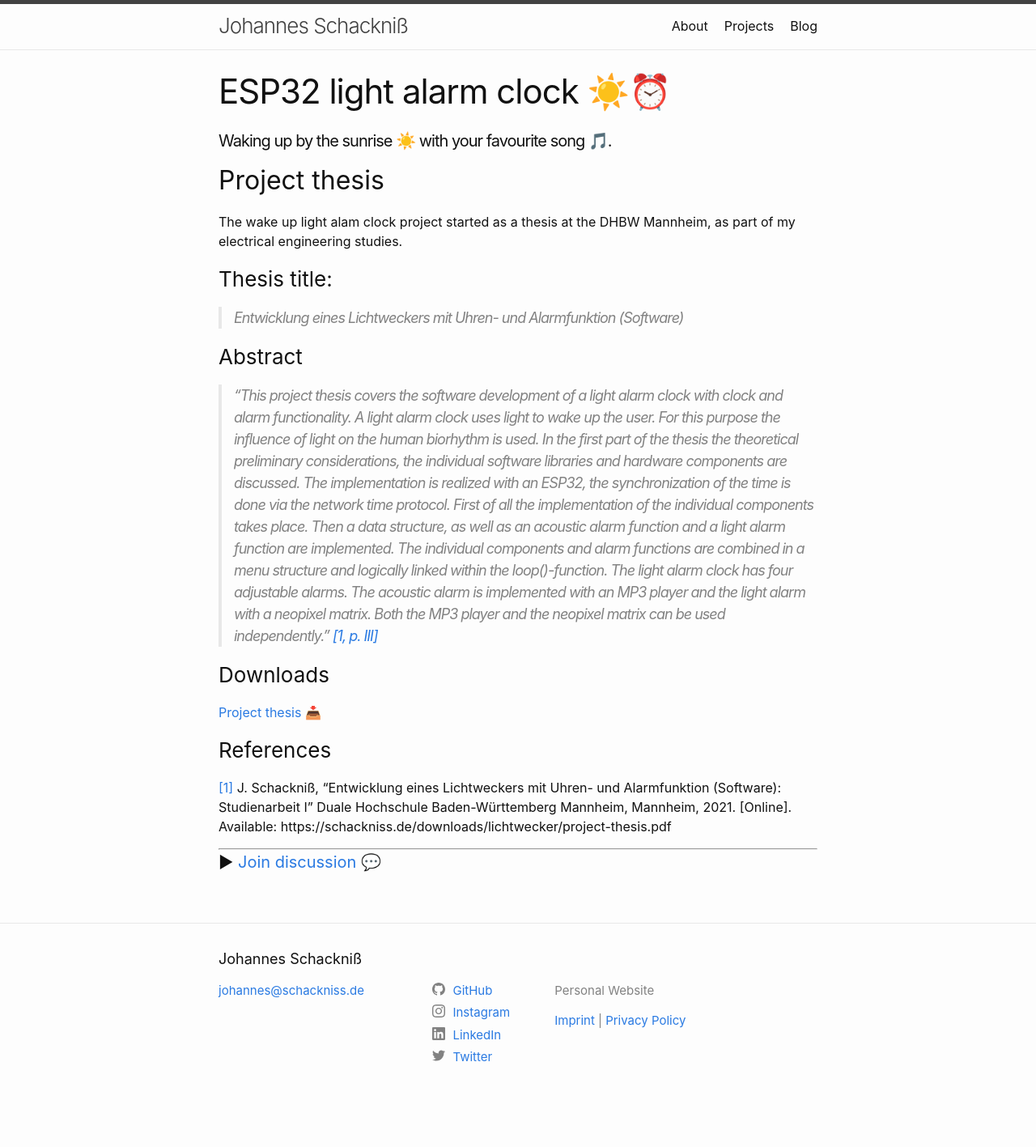
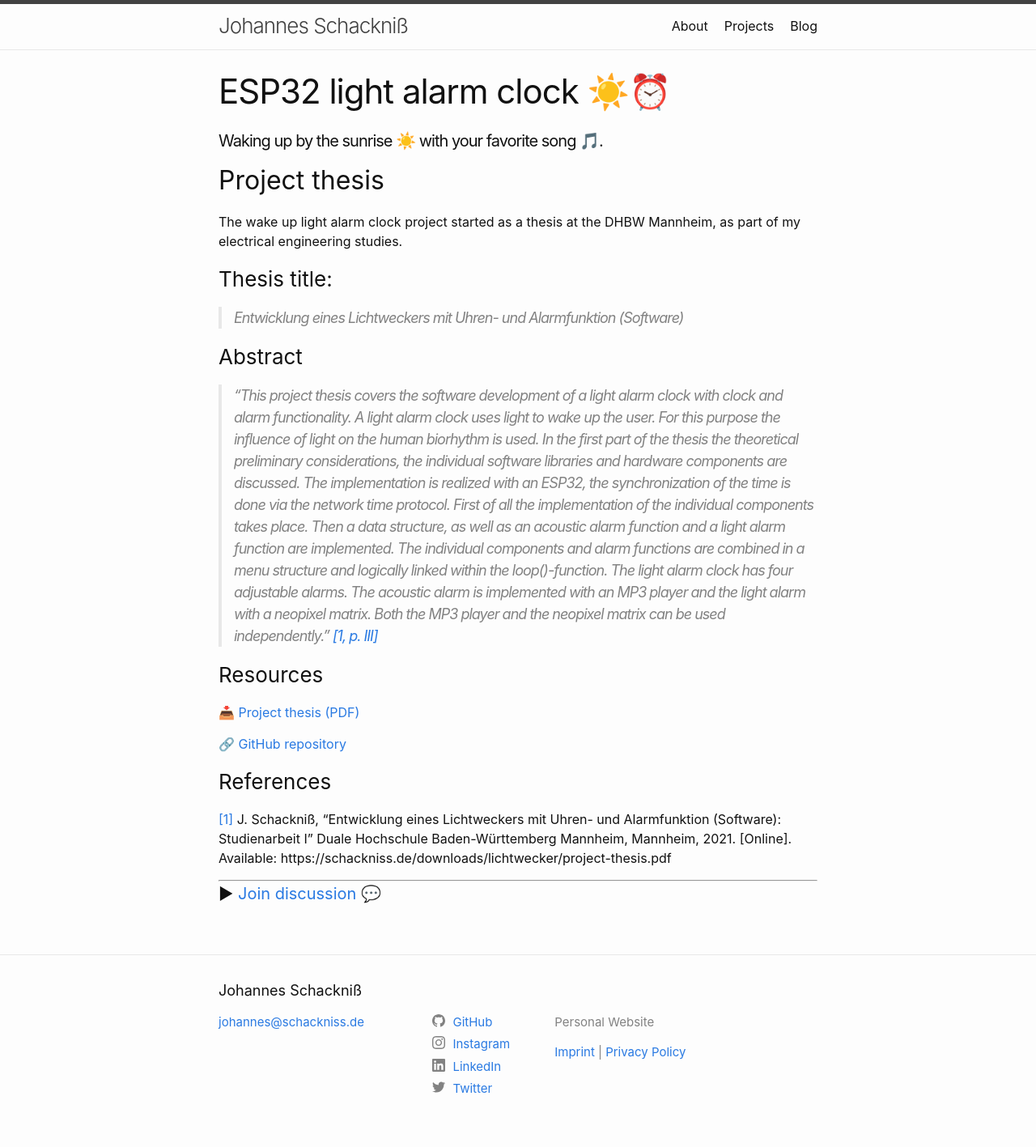
Before and after one commit to schackniss/schackniss.de, a Jekyll site: the page built from _projects/lichtwecker.md, in a window 1280 px wide. Shown: the whole page at 81% size. Built offline with Jekyll 4.4.1, drawn with Linux system fonts in a browser that asks for light colours; before the commit the page ends 1378 px from its top, so only the background shows below that.

Commit message:
[Add] link to github repository

```diff
--- a/_projects/lichtwecker.md
+++ b/_projects/lichtwecker.md
@@ -1,12 +1,12 @@
 ---
 layout: project
 title: ESP32 light alarm clock ☀️⏰
-description: Waking up by the sunrise ☀️ with your favourite song 🎵.
+description: Waking up by the sunrise ☀️ with your favorite song 🎵.
 project: lichtwecker
 discussion: 10
 ---
 ## Project thesis
-The wake up light alam clock project started as a thesis at the DHBW Mannheim, as part of my electrical engineering studies.
+The wake up light alarm clock project started as a thesis at the DHBW Mannheim, as part of my electrical engineering studies.
 
 ### Thesis title:
 > Entwicklung eines Lichtweckers mit Uhren- und Alarmfunktion (Software)
@@ -14,8 +14,10 @@ The wake up light alam clock project started as a thesis at the DHBW Mannheim, a
 ### Abstract
 > "This project thesis covers the software development of a light alarm clock with clock and alarm functionality. A light alarm clock uses light to wake up the user. For this purpose the influence of light on the human biorhythm is used. In the first part of the thesis the theoretical preliminary considerations, the individual software libraries and hardware components are discussed. The implementation is realized with an ESP32, the synchronization of the time is done via the network time protocol. First of all the implementation of the individual components takes place. Then a data structure, as well as an acoustic alarm function and a light alarm function are implemented. The individual components and alarm functions are combined in a menu structure and logically linked within the loop()-function. The light alarm clock has four adjustable alarms. The acoustic alarm is implemented with an MP3 player and the light alarm with a neopixel matrix. Both the MP3 player and the neopixel matrix can be used independently." [[1, p. III]](#1)
 
-### Downloads
-[Project thesis 📥](/downloads/lichtwecker/project-thesis.pdf)
+### Resources
+📥 [Project thesis (PDF)](/downloads/lichtwecker/project-thesis.pdf)
+
+🔗 [GitHub repository](https://github.com/schackniss/esp32-lichtwecker)
 
 ### References
 <a id="1">[1]</a>
```
